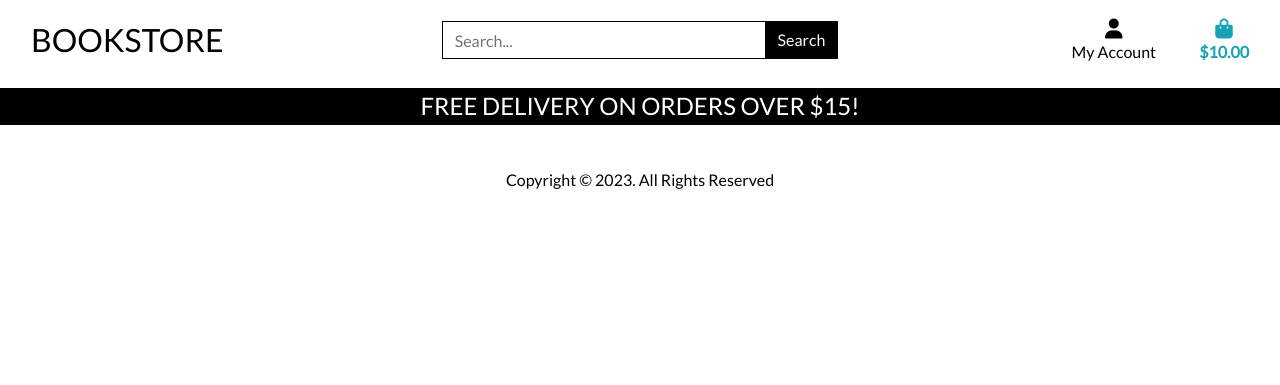
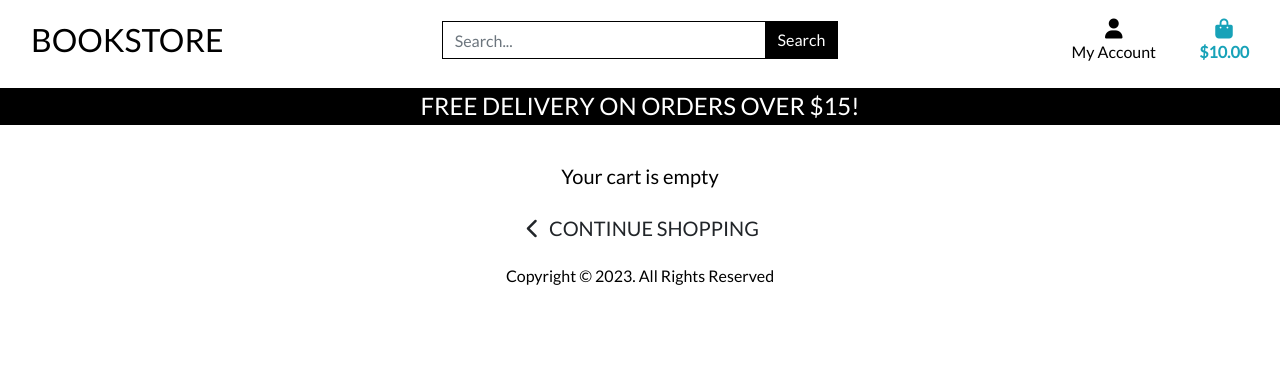
Before and after one commit to mabin9527/online_bookstore, a Django app: template basket/templates/basket/basket.html in a window 1280 px wide. Shown: the top 385 px of the page. Run offline with Django 3.2, Linux system fonts and the light colour scheme; the template is opened without the code that fills it: most values are stand-ins (such as "Sample title", 1, 10 or a date in 2020); some libraries are stand-ins or nearby versions.

Commit message:
Build a shell for basket templates page for later use

```diff
--- a/basket/templates/basket/basket.html
+++ b/basket/templates/basket/basket.html
@@ -8,3 +8,25 @@
         </div>
     </div>
 {% endblock %}
+
+{% block content %}
+    <div class="container mb-2">
+        <div class="row">
+            {% if basket_items %}
+                <div class="col-md-8 col-sm-7 col-xs-12">
+                    <div class="table-responsive rounded"></div>
+                </div>
+            {% else %}
+                <div class="col">
+                    <h3 class="lead mb-3 text-center">Your cart is empty</h3>
+                    <a href="#" class="btn btn-outline-black rounded-0 btn-lg nav-link">
+                        <span class="icon">
+                            <i class="fas fa-chevron-left"></i>
+                        </span>
+                        <span class="text-uppercase">Continue Shopping</span>
+                    </a>
+                </div>
+            {% endif %}
+        </div>
+    </div>
+{% endblock %}
--- a/static/css/base.css
+++ b/static/css/base.css
@@ -86,16 +86,6 @@ li {
     background:  #000 !important;
 }
 
-.overlay {
-	height: 100%;
-	width: 100%;
-	top: 0;
-	left: 0;
-	position: fixed;
-	background: white;
-	z-index: -1;
-}
-
 .list-title {
     border-bottom: 1px solid #000;
 }
--- a/templates/base.html
+++ b/templates/base.html
@@ -132,7 +132,7 @@
     {% endblock %}
     <footer>
         <div class="copyright background-lgrey">
-            <div class="base text-center pt-1 pb-1 {% if products.count == 0 %}fixed-bottom{% endif %}">
+            <div class="base text-center pt-1 pb-1 {% if products.count == 0 %}fixed-bottom{% endif %} {% if basket_items.count == 0 %}fixed-bottom{% endif %}">
                 Copyright © 2023. All Rights Reserved
             </div>
         </div>
```
